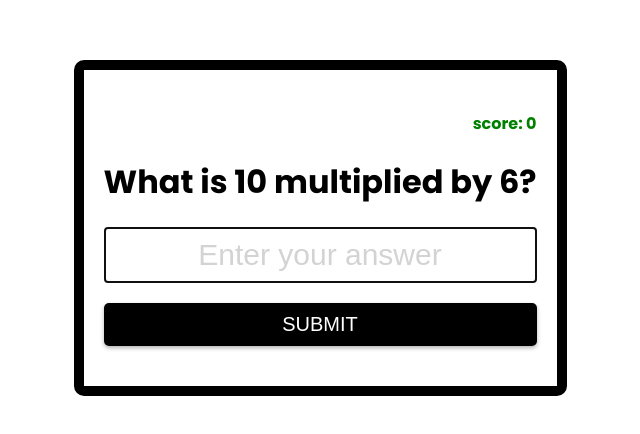
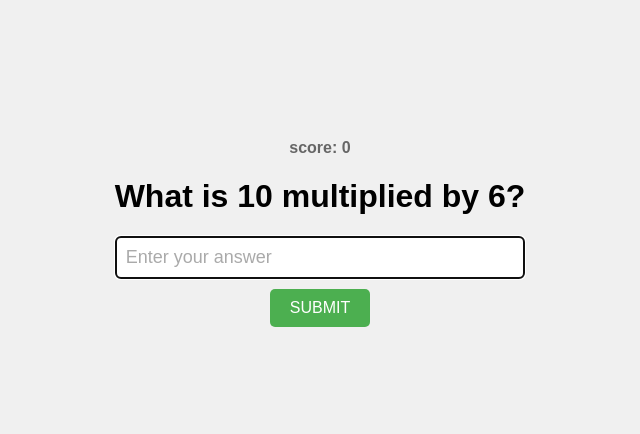
Before and after one commit to lykanranger/multiply-app, a plain HTML site: page index.html in a window 1280 px wide. Shown: the part 172-606 px from the top of the page, without its empty margins (320-960 px from the left). Drawn offline with Linux system fonts and the light colour scheme.

Commit message:
Update style.css

```diff
--- a/style.css
+++ b/style.css
@@ -2,57 +2,46 @@ body {
   margin: 0;
   display: flex;
   justify-content: center;
+  align-items: center;
   height: 100vh;
-  align-items: center;
-  text-align: center;
-  background-color: rgb(255, 255, 255);
-  font-family: poppins, sans-serif;
+  font-family: Arial, sans-serif;
+  background-color: #f0f0f0;
 }
 
 .form {
-  background-color: white;
   padding: 20px;
-  border: 10px solid rgb(0, 0, 0);
-  border-radius: 10px;
-  margin: 10px;
+  text-align: center;
 }
 
 .input {
-  display: block;
+  padding: 10px;
+  font-size: 18px;
+  border: 1px solid #ccc;
+  border-radius: 5px;
   width: 100%;
   box-sizing: border-box;
-  font-size: 30px;
-  text-align: center;
-  padding: 10px;
-  color: rgb(0, 0, 0);
-  border: 1px solid rgb(0, 0, 0);
-
+  margin-bottom: 10px;
 }
 
 .input::placeholder {
-  color: lightgray;
+  color: #aaa;
 }
 
 .btn {
-  background-color: rgb(0, 0, 0);
-  color: white;
+  padding: 10px 20px;
+  font-size: 16px;
   border: none;
-  display: block;
-  width: 100%;
-  padding: 10px;
-  font-size: 20px;
-  margin: 20px 0;
   border-radius: 5px;
-  box-shadow: 0 2px 4px rgba(0, 0, 0, 0.3);
+  background-color: #4CAF50;
+  color: #fff;
   cursor: pointer;
 }
 
 .btn:hover {
-  filter: brightness(0.9);
-  background-color: rgb(17, 203, 42);
+  background-color: #3e8e41;
 }
 
 .score {
-  color: green;
-  text-align: right;
+  color: #666;
+  margin-top: 10px;
 }
```
